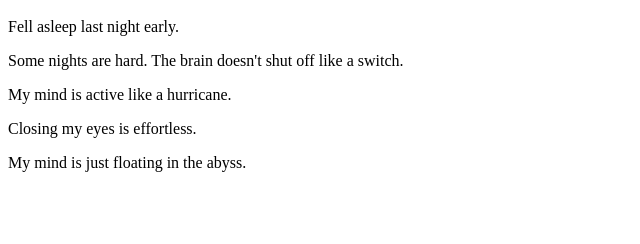
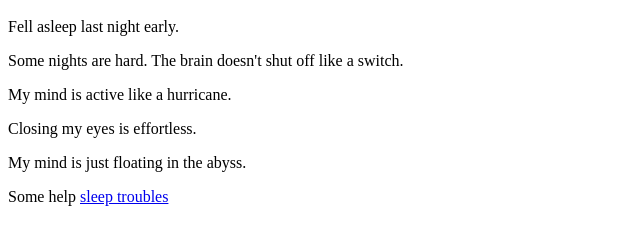
Before and after one commit to druiz-23/druiz-23.github.io, a plain HTML site: page index.html in a window 1280 px wide. Shown: the part 48-292 px from the top of the page, without its empty margins (0-640 px from the left). Drawn offline with Linux system fonts and the light colour scheme.

Commit message:
Added sleep link

```diff
--- a/index.html
+++ b/index.html
@@ -9,5 +9,5 @@
   <p>Closing my eyes is effortless.</p>
   <p>My mind is just floating in the abyss.</p>
 
-  <p><a href= "https://www.sleepfoundation.org/insomnia/treatment/what-do-when-you-cant-sleep"sleep troubles</a></p>
+  <p> Some help <a href="https://www.sleepfoundation.org/insomnia/treatment/what-do-when-you-cant-sleep">sleep troubles</a></p>
 </body>
```
